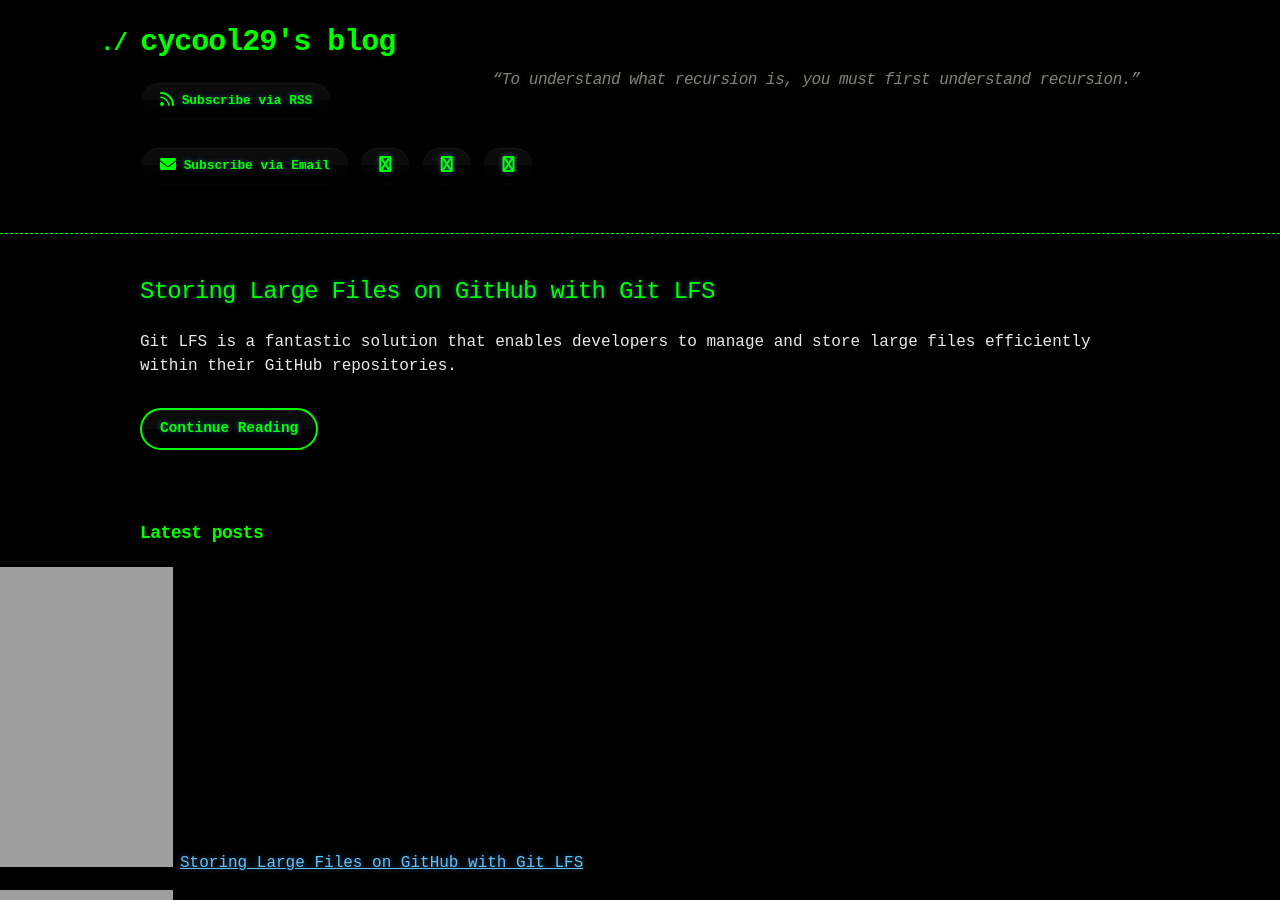
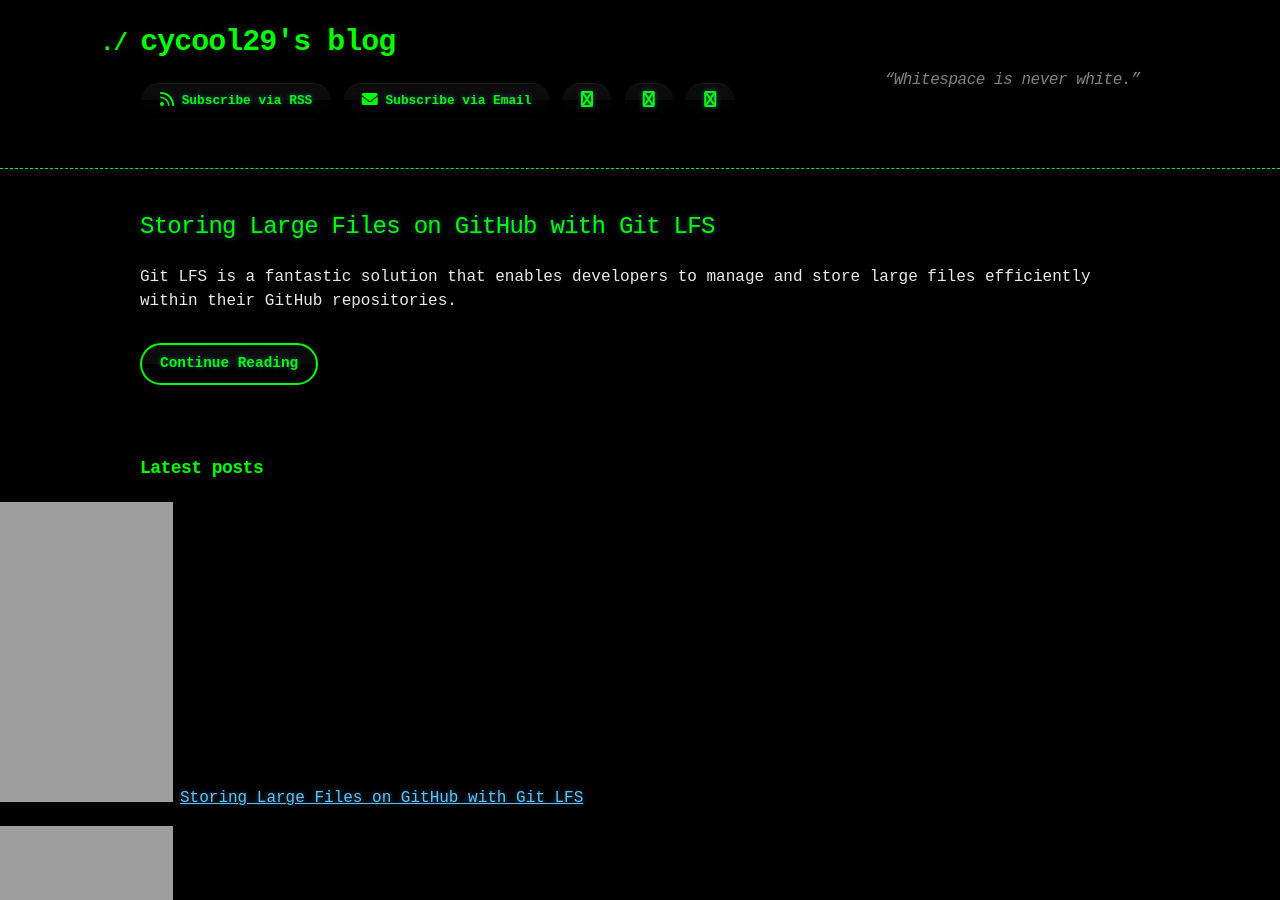
Before and after one commit to cycool29/cycool29.github.io, a Jekyll site: the page built from index.md, in a window 1280 px wide and 900 px high. Built offline with Jekyll 4.4.1, drawn with Linux system fonts in a browser that asks for light colours; a style sheet for code colours, icons or effects is not loaded.

Commit message:
Update quotes

```diff
--- a/_config.yml
+++ b/_config.yml
@@ -1,5 +1,5 @@
 title: cycool29's blog
-description: "“To understand what recursion is, you must first understand recursion.” "
+description: "“Whitespace is never white.” "
 bio: A high school student. Intermediate in Python, Git, Bash. Learning JavaScript. He/Him. "
 author: cycool29
 url: https://cycool29.github.io
```
